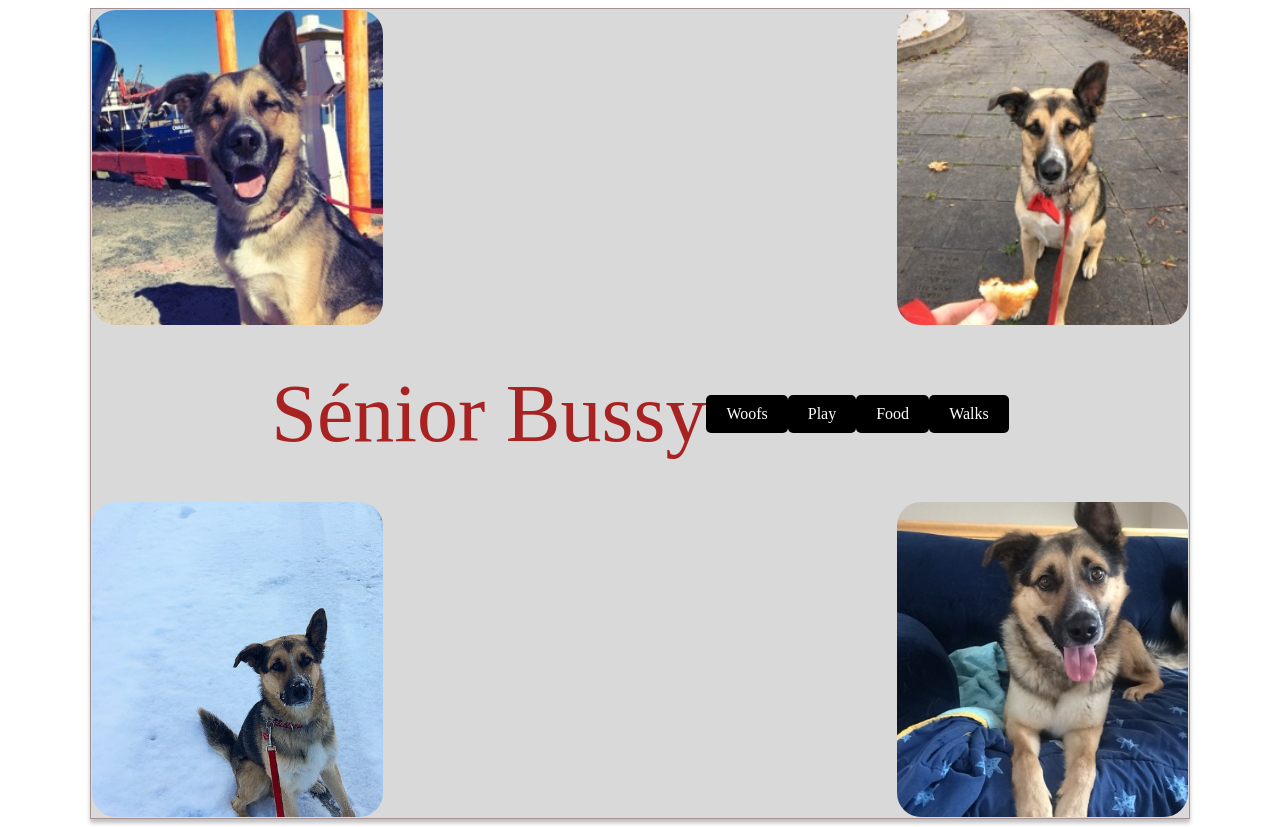
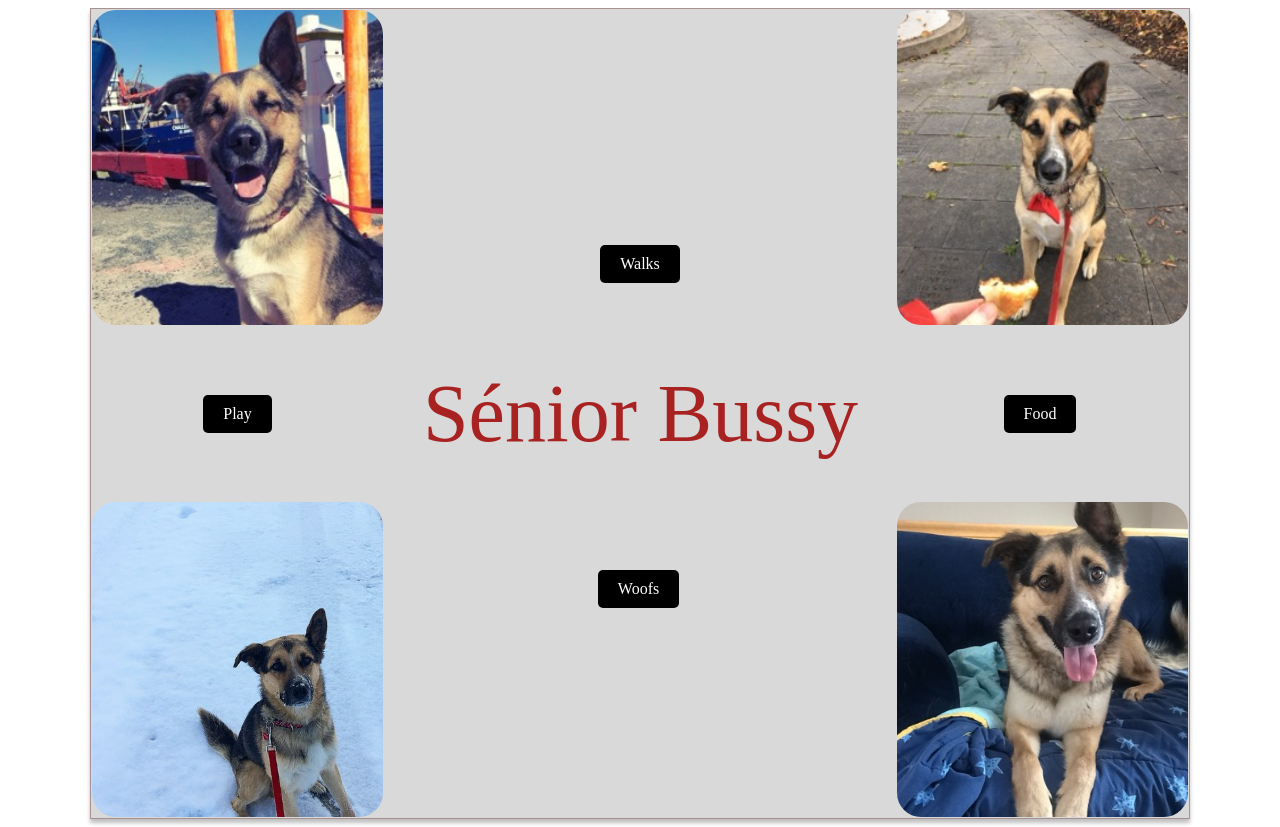
Before and after one commit to kyhol/MayPractice2024, a plain HTML site: page Buzz Website/index.html in a window 1280 px wide. Drawn offline with Linux system fonts and the light colour scheme.

Commit message:
Position to practice

```diff
--- a/Buzz Website/index.html
+++ b/Buzz Website/index.html
@@ -13,16 +13,16 @@
         <img class="image bottom-right" src="img/download (4).jpeg" />
         <img class="image top-right" src="img/download (5).jpeg" />
         <div class="title">Sénior Bussy</div>
-        <div class="button">
+        <div class="button button-top">
             <div class="button-text">Woofs</div>
         </div>
-        <div class="button">
+        <div class="button button-right">
             <div class="button-text">Play</div>
         </div>
-        <div class="button">
+        <div class="button button-bottom">
             <div class="button-text">Food</div>
         </div>
-        <div class="button">
+        <div class="button button-left">
             <div class="button-text">Walks</div>
         </div>
     </div>
--- a/Buzz Website/style.css
+++ b/Buzz Website/style.css
@@ -42,20 +42,60 @@
     margin-bottom: 492px;
     margin-right: 805px;
 }
-
-/* Rest of your styles */
-.title {
-    font-size: 82px;
-    color: #A92222;
-
-}
-
-.button {
+.button-right { /*bottom*/
+    margin-bottom: 0px;
+    margin-right: 805px;
     background: black;
     color: white;
     padding: 10px 20px;
     border-radius: 5px;
     cursor: pointer;
+
+}
+.button-left { /*  top */
+    margin-bottom: 300px;
+    margin-left: 0px;
+    background: black;
+    color: white;
+    padding: 10px 20px;
+    border-radius: 5px;
+    cursor: pointer;
+}
+.button-bottom { /* Right*/
+    margin-top: 0px;
+    margin-left: 800px;
+    background: black;
+    color: white;
+    padding: 10px 20px;
+    border-radius: 5px;
+    cursor: pointer;
+}
+
+.button-top { /* left*/
+    margin-top: 350px;
+    margin-right: 3px;
+    background: black;
+    color: white;
+    padding: 10px 20px;
+    border-radius: 5px;
+    cursor: pointer;
+}
+/* Rest of your styles */
+.title {
+    font-size: 82px;
+    color: #A92222;
+    margin-top: 1px;
+    margin-left: 1px;
+}
+
+.button {
+    display:flex;
+    background: black;
+    color: white;
+    padding: 10px 20px;
+    border-radius: 5px;
+    cursor: pointer;
+    position:absolute;
 }
 
 .button-text {
```
